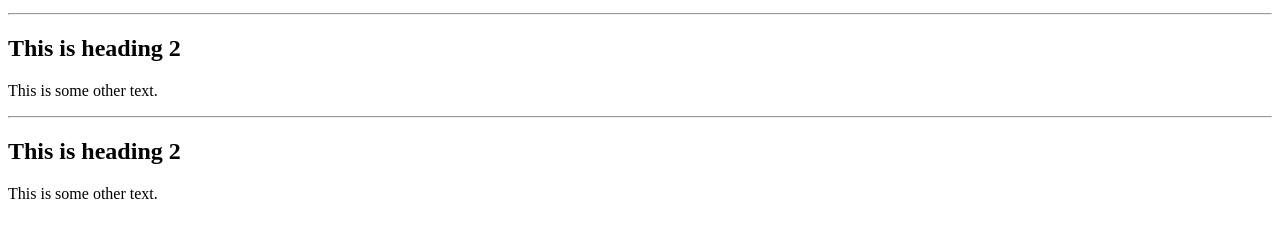
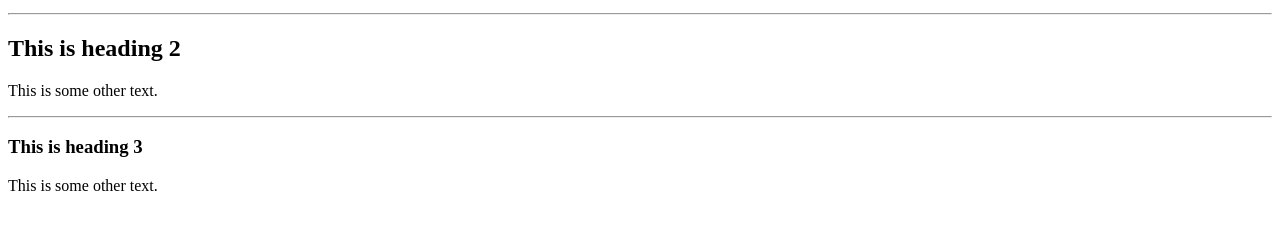
Before and after one commit to MunmunN/GitAssignmentfeb10, a plain HTML site: page index.html in a window 1280 px wide. Shown: the part 101-338 px from the top of the page. Drawn offline with Linux system fonts and the light colour scheme.

Commit message:
changes added to index.html

```diff
--- a/index.html
+++ b/index.html
@@ -10,7 +10,7 @@
 <p>This is some other text.</p>
 <hr>
 
-<h2>This is heading 2</h2>
+<h3>This is heading 3</h3>
 <p>This is some other text.</p>
 
 </body>
```
